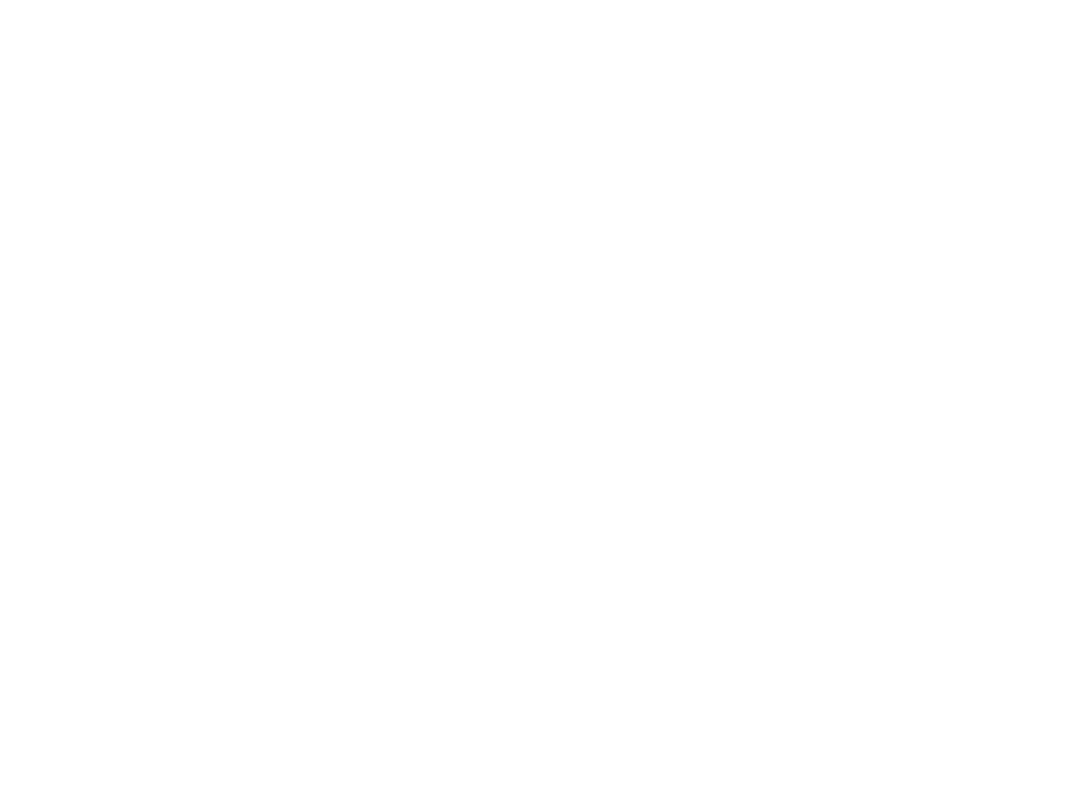
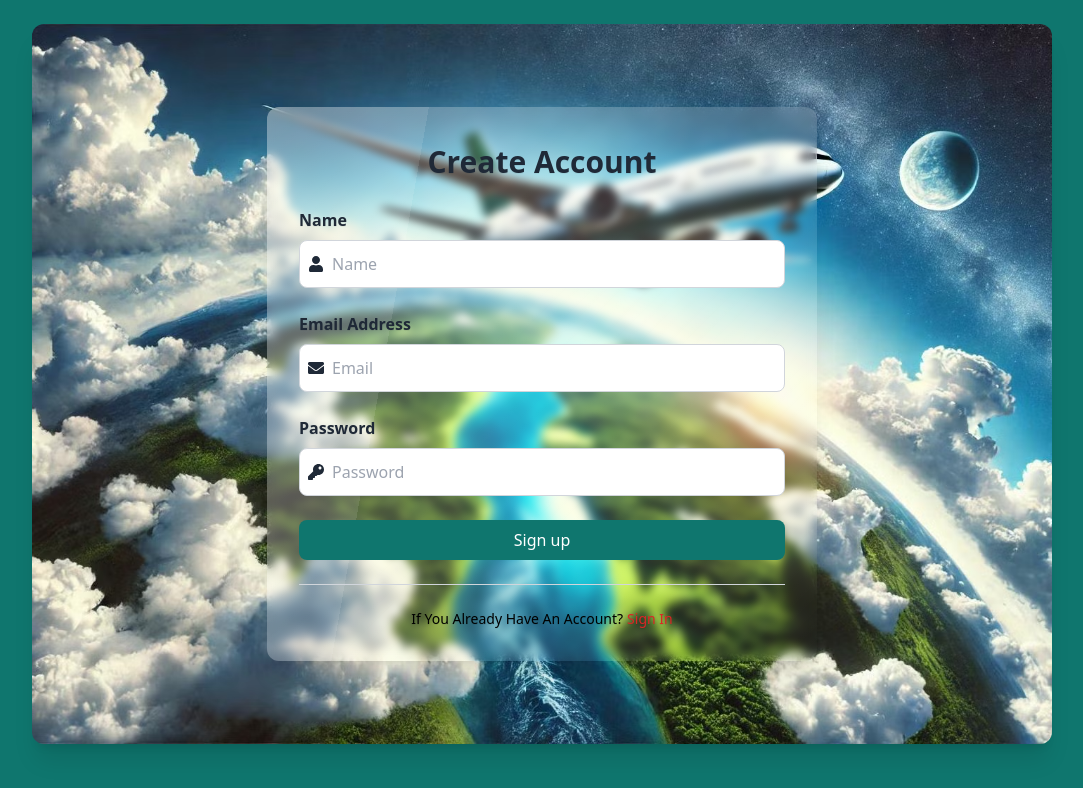
Before and after one commit to PrantaBaruaDev/travel_flight, a React (Vite) app: page /account in a window 1280 px wide. Before the commit this address had no page. Shown: the top 788 px of the page, without its empty margins (98-1181 px from the left). Built offline with nearby package versions, Linux system fonts and the light colour scheme.

Commit message:
registration page done

```diff
--- a/src/components/Navbar.jsx
+++ b/src/components/Navbar.jsx
@@ -52,6 +52,9 @@
                     <li>
                         <Link to="/Payment">Payment</Link>
                     </li>
+                    <li>
+                        <Link to="/account">create account</Link>
+                    </li>
                 </ul>
             </nav>
         </div>
--- /dev/null
+++ b/src/page/Createaccount.jsx
@@ -0,0 +1,86 @@
+import React from "react";
+import { FaKey, FaEnvelope, FaUser } from "react-icons/fa"; // Import FaUser icon
+import bg from "src/assets/a_modern.jpg";
+import { Link } from 'react-router-dom';
+const Createaccount = () => {
+    return (
+        <div className="px-0 sm:px-2 lg:px-[130px] w-full h-screen flex items-center justify-center bg-teal-700">
+            <div
+                className="w-full h-[100vh] sm:h-[90vh] xs:h-[100vh] lg:h-[90vh] mb-8 rounded-xl shadow-xl flex items-center justify-center"
+                style={{
+                    backgroundImage: `url(${bg})`,
+                    backgroundSize: "cover",
+                    backgroundPosition: "center",
+                    backgroundRepeat: "no-repeat",
+                }}
+            >
+               <div className="card glass w-[550px] h-fit flex flex-col p-8 rounded-xl shadow-xl space-y-6 bg-opacity-50 backdrop-blur-sm">
+                        <div className="font-bold text-center text-[30px]">Create Account</div>
+                   {/* Name Field */}
+                   <div className="flex flex-col text-left">
+                        <label className="mb-2 font-bold">Name</label>
+                        <div className="input input-bordered flex items-center gap-2 p-2 rounded-lg border border-gray-300">
+                            <FaUser /> {/* Person icon */}
+                            <input
+                                type="text"
+                                className="grow bg-transparent outline-none"
+                                placeholder="Name"
+                            />
+                        </div>
+                    </div>
+
+                    {/* Email Address */}
+                    <div className="flex flex-col text-left">
+                        <label className="mb-2 font-bold">Email Address</label>
+                        <div className="input input-bordered flex items-center gap-2 p-2 rounded-lg border border-gray-300">
+                            <FaEnvelope />
+                            <input
+                                type="text"
+                                className="grow bg-transparent outline-none"
+                                placeholder="Email"
+                            />
+                        </div>
+                    </div>
+
+                    {/* Password */}
+                    <div className="flex flex-col text-left">
+                        <label className="mb-2 font-bold">Password</label>
+                        <div className="input input-bordered flex items-center gap-2 p-2 rounded-lg border border-gray-300">
+                            <FaKey />
+                            <input
+                                type="password"
+                                className="grow bg-transparent outline-none"
+                                placeholder="Password"
+                            />
+                        </div>
+                    </div>
+
+                    {/* Sign Up and Sign In Buttons */}
+
+                        <button className="w-full bg-teal-700 text-white font-medium py-2 rounded-lg hover:bg-teal-500">
+                            Sign up
+                        </button>
+
+
+
+                    {/* Divider */}
+                    <div className="flex items-center my-4">
+                        <div className="flex-grow border-t border-gray-300"></div>
+                        {/* <span className="mx-2 text-white">or Sign in with</span> */}
+                        <div className="flex-grow border-t border-gray-300"></div>
+                    </div>
+                     {/* Create Account Link */}
+                     <p className="text-center text-black text-sm mt-4">
+                        If You Already Have An Account?
+                        <Link to={"/signin"} className="text-red-600 font-medium ml-1">
+                            Sign In
+                        </Link>
+                    </p>
+
+                </div>
+            </div>
+        </div>
+    );
+};
+
+export default Createaccount;
--- a/src/page/Signin.jsx
+++ b/src/page/Signin.jsx
@@ -1,21 +1,23 @@
 import React from "react";
 import { FaKey, FaEnvelope } from "react-icons/fa";
-import planeim from "src/assets/logback.jpg";
-
+import bg from "src/assets/a_modern.jpg";
+import { Link } from 'react-router-dom';
 const Signin = () => {
     return (
-        <div className="px-0 sm:px-2 lg:px-[130px] w-full h-screen flex items-center justify-center bg-teal-700">
+        <div className="px-0 sm:px-2 lg:px-[130px] w-full h-screen flex  items-center justify-center bg-teal-700">
             <div
                 className="w-full h-[100vh] sm:h-[90vh] xs:h-[100vh] lg:h-[90vh] mb-8 rounded-xl shadow-xl flex items-center justify-center"
                 style={{
-                    backgroundImage: `url(${planeim})`,
+                    backgroundImage: `url(${bg})`,
                     backgroundSize: "cover",
                     backgroundPosition: "center",
                     backgroundRepeat: "no-repeat",
                 }}
             >
-                <div className="card glass w-[550px] h-fit flex flex-col p-8 rounded-xl shadow-xl space-y-6 bg-opacity-80">
-                    {/* Email Address */}
+               <div className="card glass w-[550px] h-fit flex flex-col p-8 rounded-xl shadow-xl space-y-6 bg-opacity-50 backdrop-blur">
+    {/* Email Address */}
+
+
                     <div className="flex flex-col text-left">
                         <label className="mb-2 font-medium">
                             Email Address
@@ -45,10 +47,10 @@
 
                     {/* Remember Me & Forgot Password */}
                     <div className="flex items-center justify-between">
-                        <label className="flex label-text items-center">
+                        <label className="flex label-text font-semibold  items-center">
                             <input
                                 type="checkbox"
-                                className="mr-2 checkbox checkbox-primary text-red-600 h-5 w-5"
+                                className="mr-2 checkbox  checkbox-primary text-red-600 h-5 w-5"
                             />
                             Remember me
                         </label>
@@ -104,9 +106,9 @@
                     {/* Create Account Link */}
                     <p className="text-center text-white text-sm mt-4">
                         Don't have a Flight Expert Account yet?
-                        <a href="#" className="text-red-600 font-medium ml-1">
+                        <Link to={"/account"} className="text-red-600 font-medium ml-1">
                             Create an Account
-                        </a>
+                        </Link>
                     </p>
                 </div>
             </div>
--- a/src/routers/AppRouter.jsx
+++ b/src/routers/AppRouter.jsx
@@ -10,13 +10,14 @@
 import EnterTraverlDetails from 'src/page/EnterTraverlDetails';
 import Bookingsuccessful from '../page/Bookingsuccessful';
 import Payment from '../page/Payment';
+import Createaccount from '../page/Createaccount';
 const AppRouter = () => {
     return (
         <BrowserRouter>
             <Routes>
                 {/* Outside the master Layout */}
                 <Route path={"/signin"} element={<Signin/>} />
-
+                <Route path={"/account"} element={<Createaccount />} />
                 {/* Inside the master Layout */}
                 <Route element={<Master/ >}>
                     <Route path={"/"} element={<Home />} />
@@ -26,6 +27,7 @@
                     <Route path={"/travelerdetails"} element={<Travellerdetails />} />
                     <Route path={"/bookingsuccess"} element={<Bookingsuccessful />} />
                     <Route path={"/payment"} element={<Payment />} />
+
                 </Route>
             </Routes>
         </BrowserRouter>
```
Also changed, not shown: src/assets/a_modern.jpg (added).
